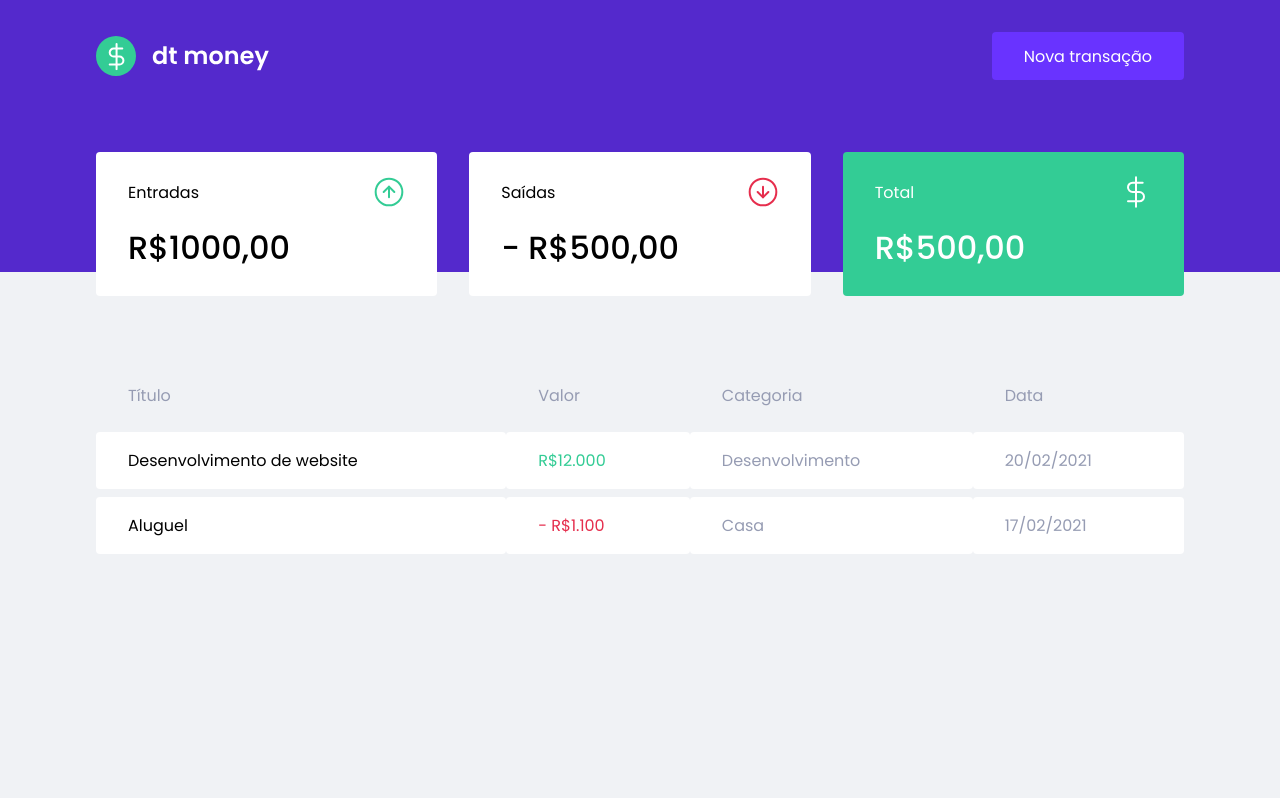
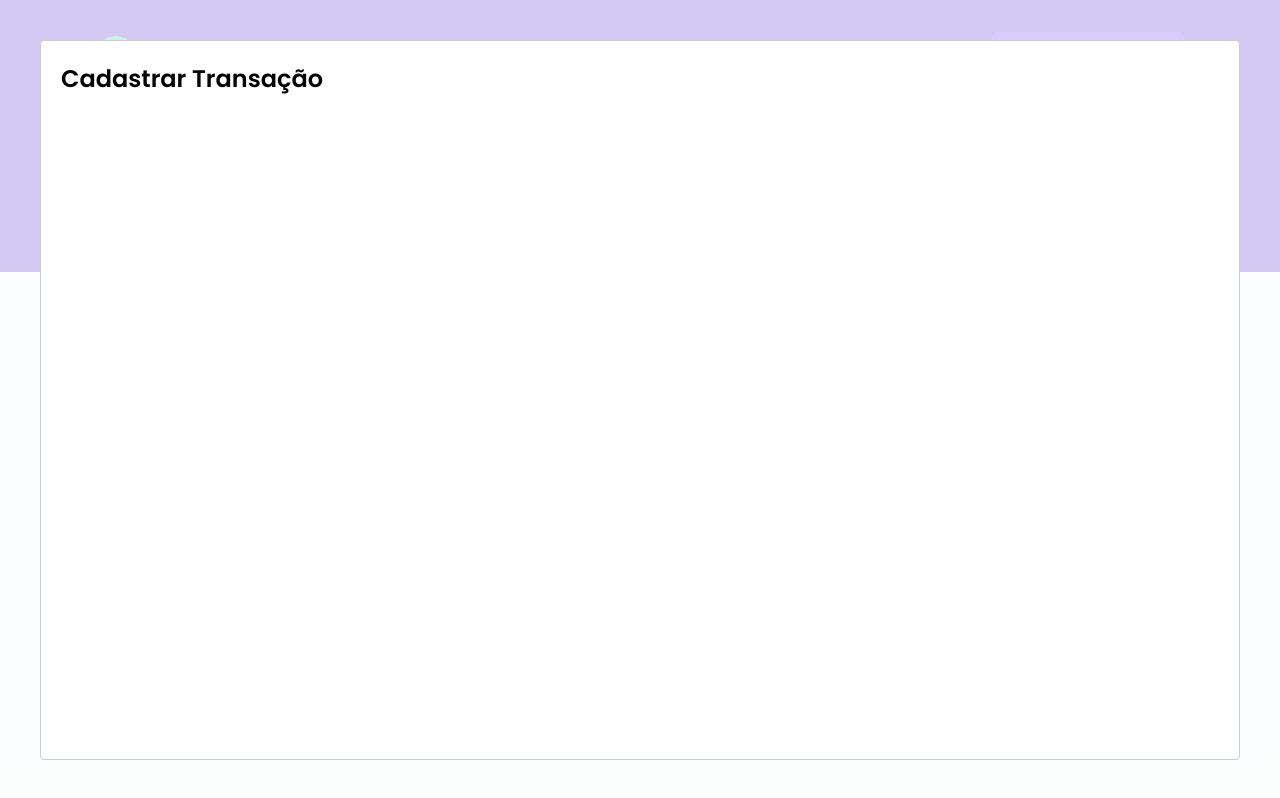
Before and after one commit to lucasdiniz10/dtmoney, a React (Create React App) app: page / in a window 1280 px wide. Both pictures are taken after a click on the button "Nova transação". Built offline with nearby package versions, Linux system fonts and the light colour scheme; no server answers; what miragejs would draw is missing.

Commit message:
criando modal

```diff
--- a/package.json
+++ b/package.json
@@ -7,6 +7,7 @@
     "miragejs": "^0.1.41",
     "react": "^17.0.2",
     "react-dom": "^17.0.2",
+    "react-modal": "^3.13.1",
     "react-scripts": "4.0.3",
     "styled-components": "^5.2.3",
     "web-vitals": "^1.0.1"
@@ -19,6 +20,7 @@
     "@types/node": "^12.0.0",
     "@types/react": "^17.0.0",
     "@types/react-dom": "^17.0.0",
+    "@types/react-modal": "^3.12.0",
     "@types/styled-components": "^5.1.9",
     "typescript": "^4.1.2"
   },
--- a/src/App.tsx
+++ b/src/App.tsx
@@ -1,12 +1,35 @@
+import Modal from 'react-modal';
+import { useState } from 'react';
 import { Dashboard } from "./components/Dashboard";
 import { Header } from "./components/Header";
+
 import { GlobalStyle } from "./styles/global";
 
+Modal.setAppElement('#root');
+
 export function App() {
+  const [isNewTransactionModalOpen, setIsNewTransactionModalOpen] = useState(false);
+
+  function handleOpenNewTransactionModal() {
+    setIsNewTransactionModalOpen(true);
+  }
+
+  function handleCloseNewTransactionModal() {
+    setIsNewTransactionModalOpen(false);
+  }
+
   return (
     <>
-      <Header />
+      <Header onOpenNewTransactionModal={handleOpenNewTransactionModal} />
+
       <Dashboard />
+
+      <Modal
+        isOpen={isNewTransactionModalOpen}
+        onRequestClose={handleCloseNewTransactionModal}
+      >
+        <h2>Cadastrar Transação</h2>
+      </Modal>
       <GlobalStyle />
     </>
   );
--- a/src/components/Header/index.tsx
+++ b/src/components/Header/index.tsx
@@ -2,14 +2,18 @@
 
 import { Container, Content } from './styles';
 
-export function Header() {
+interface HeaderProps {
+  onOpenNewTransactionModal: () => void;
+}
+
+export function Header({ onOpenNewTransactionModal }: HeaderProps) {
   return (
     <Container>
       <Content>
         <img src={logoImg} alt="dt money" />
-        <button>
+        <button type="button" onClick={onOpenNewTransactionModal}>
           Nova transação
-      </button>
+        </button>
       </Content>
     </Container>
   );
```
Also changed, not shown: 1 other file (tests, documents, lock files or other folders).
